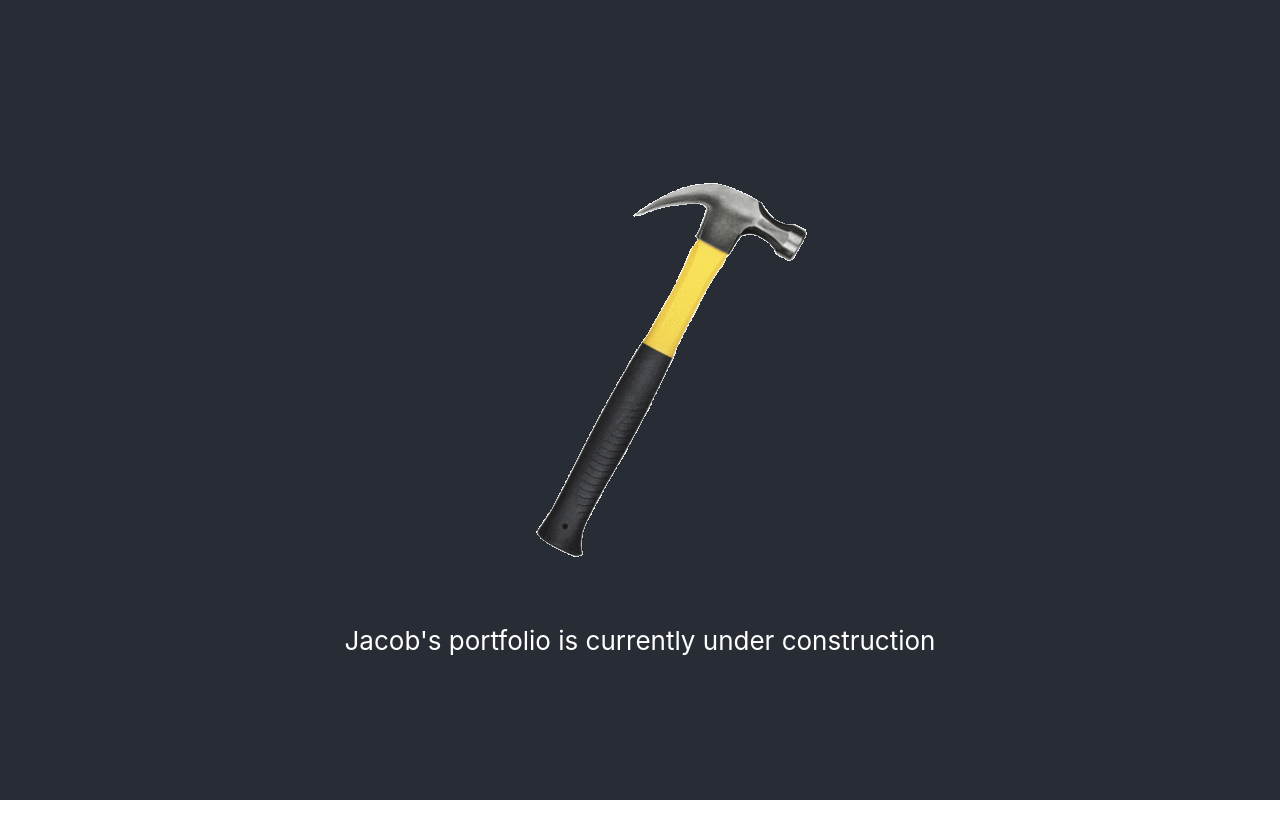
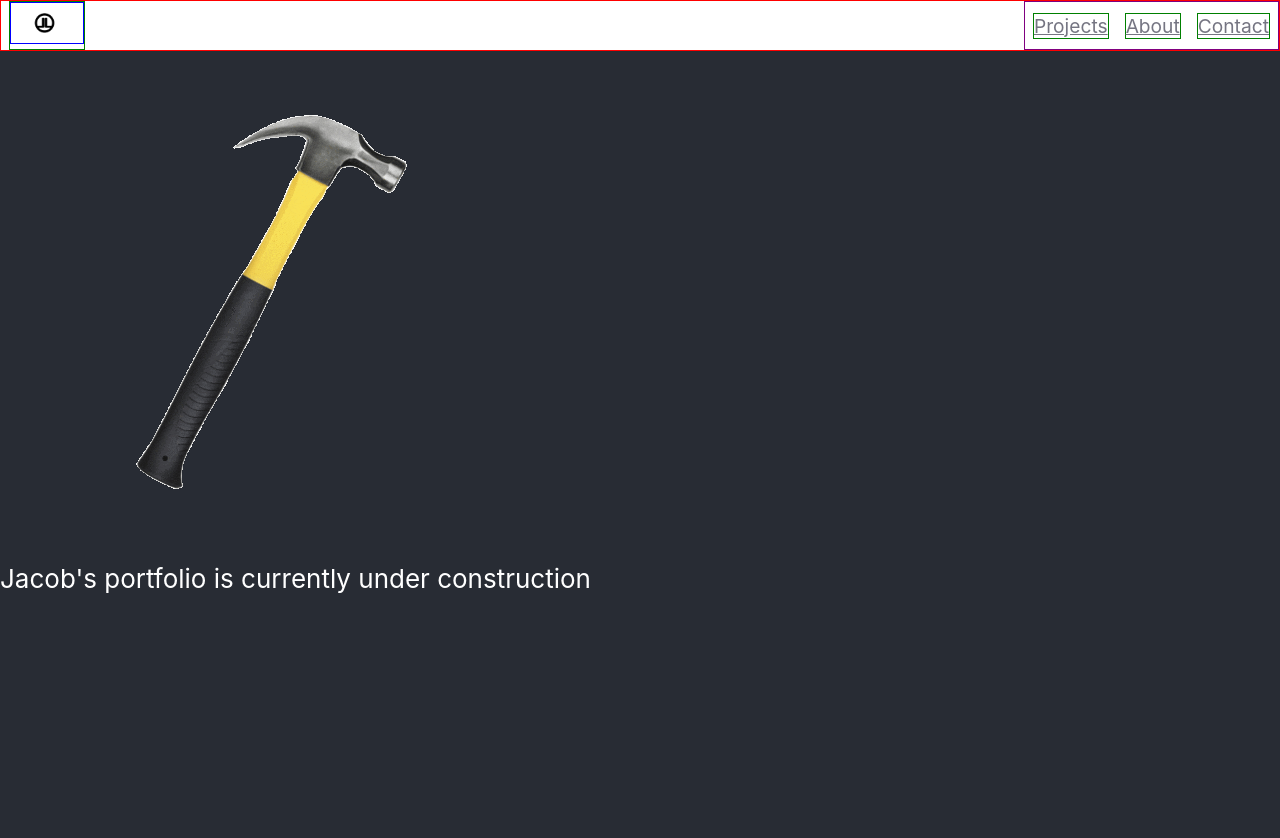
Before and after one commit to JacobLayton/jl-portfolio, a React (Create React App) app: page / in a window 1280 px wide. Shown: the top 838 px of the page. Before the commit the page ends 800 px from the top, so only its background shows below. Built offline with nearby package versions, Linux system fonts and the light colour scheme.

Commit message:
Jumbotron added to landing page

```diff
--- a/src/App.css
+++ b/src/App.css
@@ -13,10 +13,10 @@
   min-height: 100vh;
   font-size: calc(10px + 2vmin);
   color: white;
-  display: flex;
+  /* display: flex;
   flex-direction: column;
   align-items: center;
-  justify-content: center;
+  justify-content: center; */
 }
 
 /* .App-link {
--- a/src/App.js
+++ b/src/App.js
@@ -15,7 +15,7 @@ function App() {
     <BrowserRouter>
       <div className="App">
         <header className="App-header">
-          {/* <Navbar /> */}
+          <Navbar />
           <Route exact path="/" component={Construction} />
           <Route exact path="/home" component={Landing} />
           <Route exact path="/projects" component={Projects} />
--- a/src/components/Landing.js
+++ b/src/components/Landing.js
@@ -1,9 +1,20 @@
 import React, { Component } from "react";
+import jumbo1 from "../img/jumbo1.jpg";
+import jumbo2 from "../img/jumbo2.jpg";
+import styled from "styled-components";
 
 class Home extends Component {
   render() {
-    return <h1>Home</h1>;
+    return (
+      <div>
+        <JumbotronWrapper src={jumbo2} alt="jumbotron" />
+      </div>
+    );
   }
 }
 
 export default Home;
+
+const JumbotronWrapper = styled.img`
+  width: 100vw;
+`;
--- a/src/components/Navbar.js
+++ b/src/components/Navbar.js
@@ -25,7 +25,7 @@ class Navbar extends Component {
 
 const NavBarWrapper = styled.div`
   height: 5vm;
-  width: 100vw;
+  max-width: 100vw;
   background: white;
   border: 1px solid red;
   display: flex;
```
